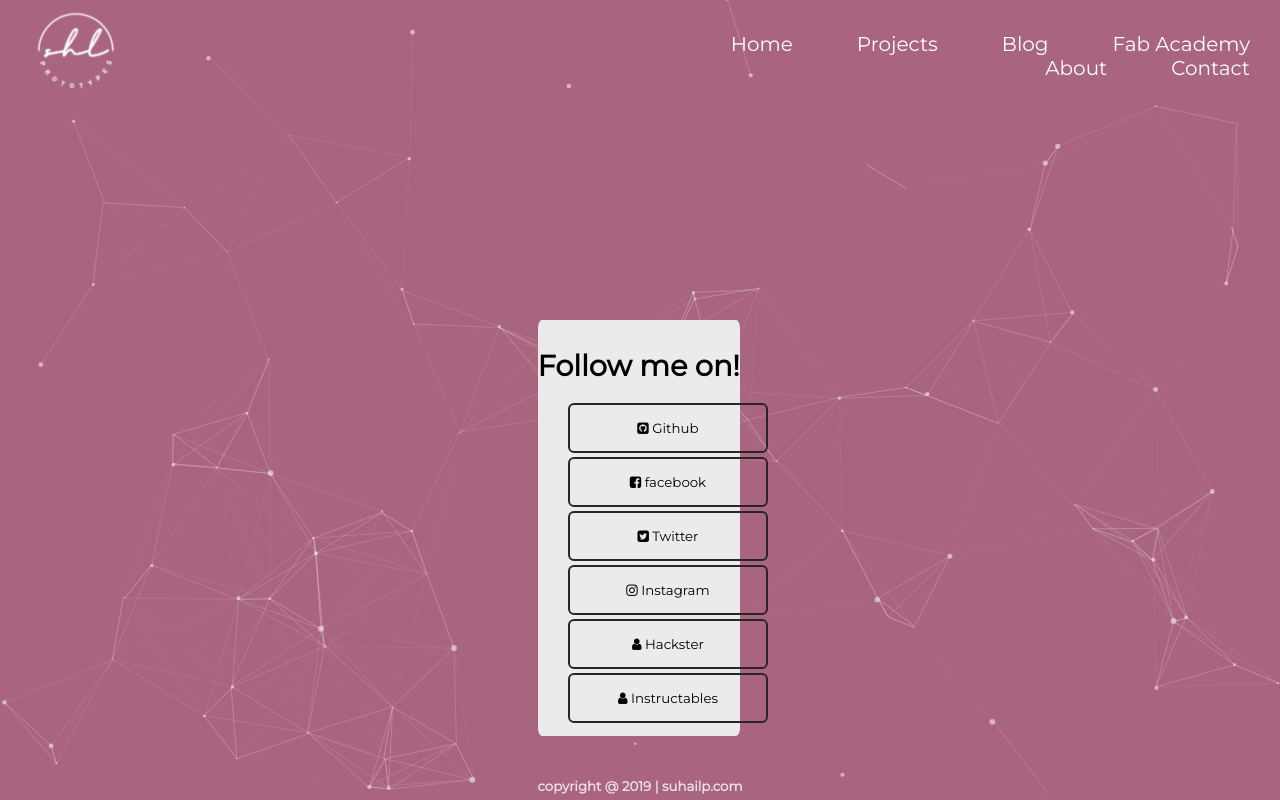
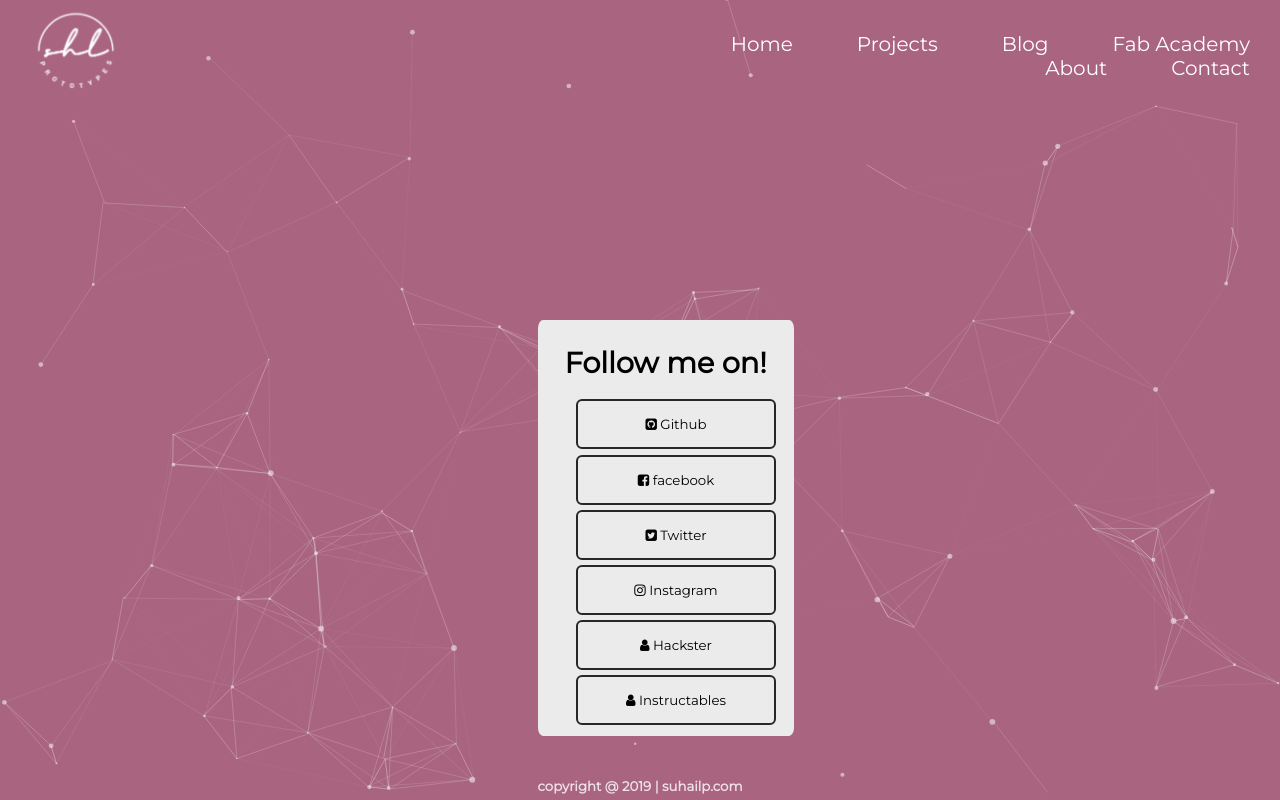
Before and after one commit to suhail-jr/suhail-jr.github.io, a plain HTML site: page index.html in a window 1280 px wide. Drawn offline with Linux system fonts and the light colour scheme.

Commit message:
added new ui

```diff
--- a/css/style.css
+++ b/css/style.css
@@ -82,7 +82,7 @@
 
 
 .panel{
-  min-width: 15%;
+  min-width: 20%;
   min-height: 52%;
   background-color: rgb(235, 235, 235);
   position: absolute;
```
